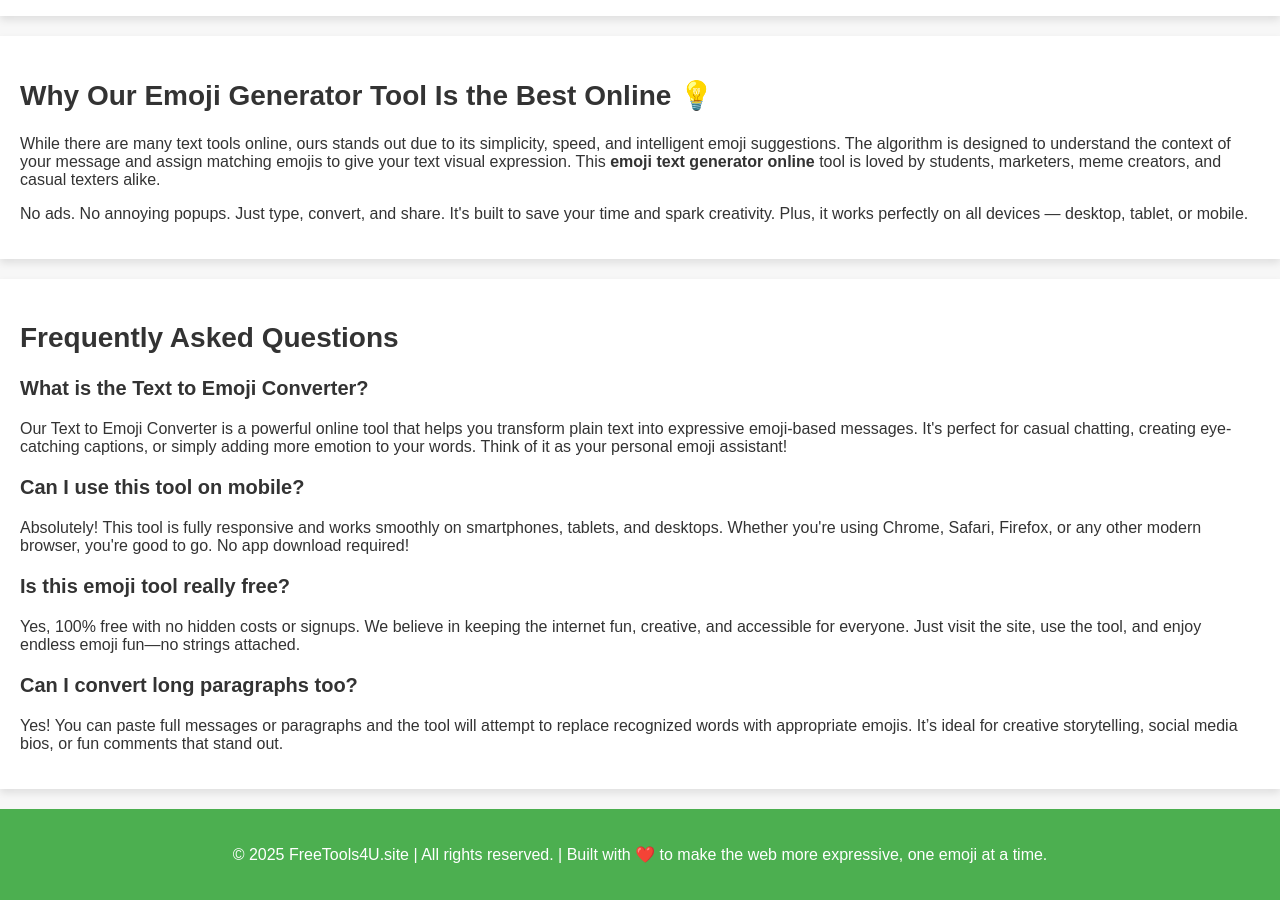
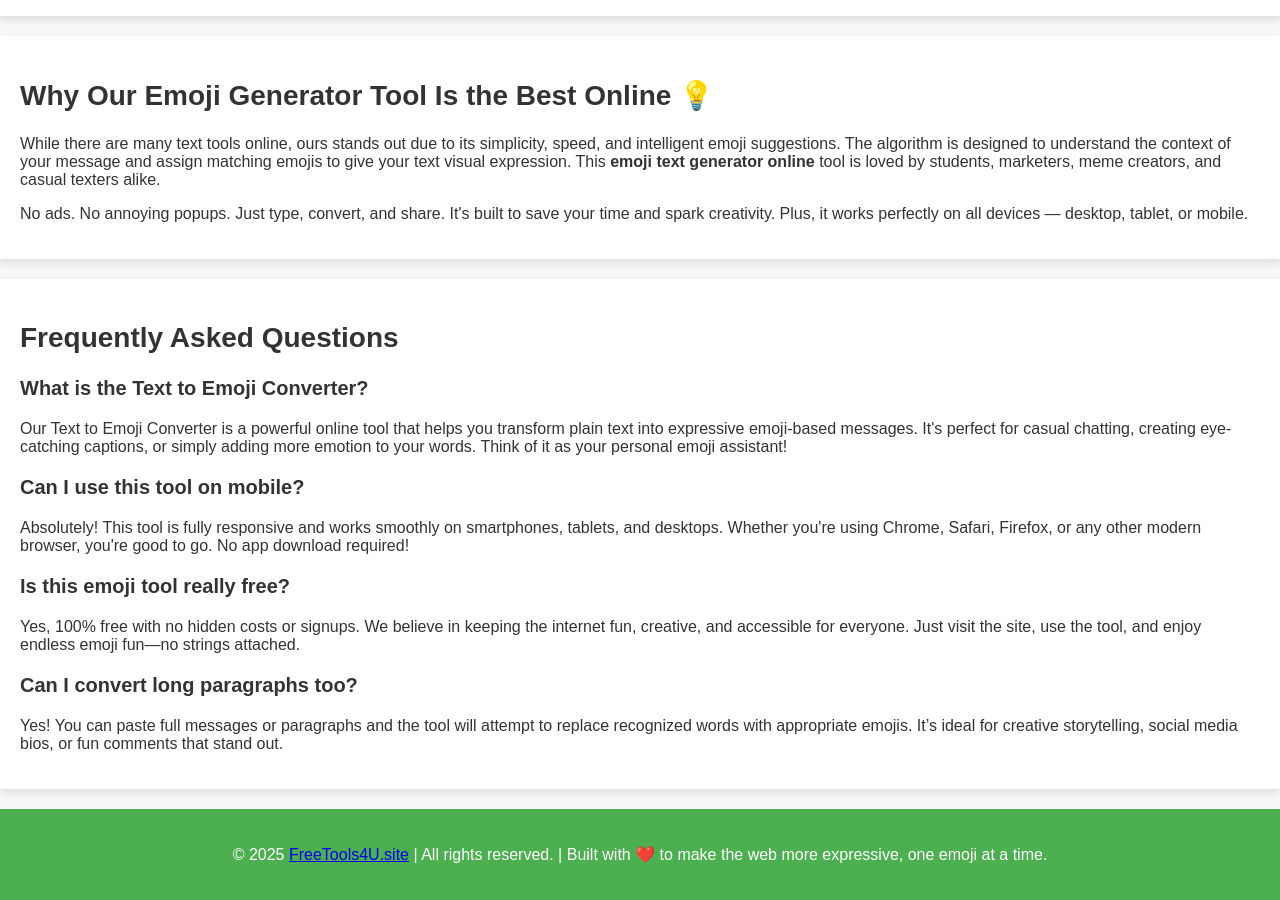
Before and after one commit to freetools4u/freetools4u-site, a Jekyll site: the page emoji-converter.html, which Jekyll copies as it is, in a window 1280 px wide and 900 px high, scrolled down 2037 px. Built offline with Jekyll 4.4.1, drawn with Linux system fonts in a browser that asks for light colours; part of the change alters nothing that is shown.

```diff
--- a/emoji-converter.html
+++ b/emoji-converter.html
@@ -120,7 +120,7 @@
     </section>
 
     <footer>
-        <p>&copy; 2025 FreeTools4U.site | All rights reserved. | Built with ❤️ to make the web more expressive, one emoji at a time.</p>
+        <p>&copy; 2025 <a href="https://freetools4u.site">FreeTools4U.site</a> | All rights reserved. | Built with ❤️ to make the web more expressive, one emoji at a time.</p>
     </footer>
 
     <script src="assets/js/script.js"></script>
```
